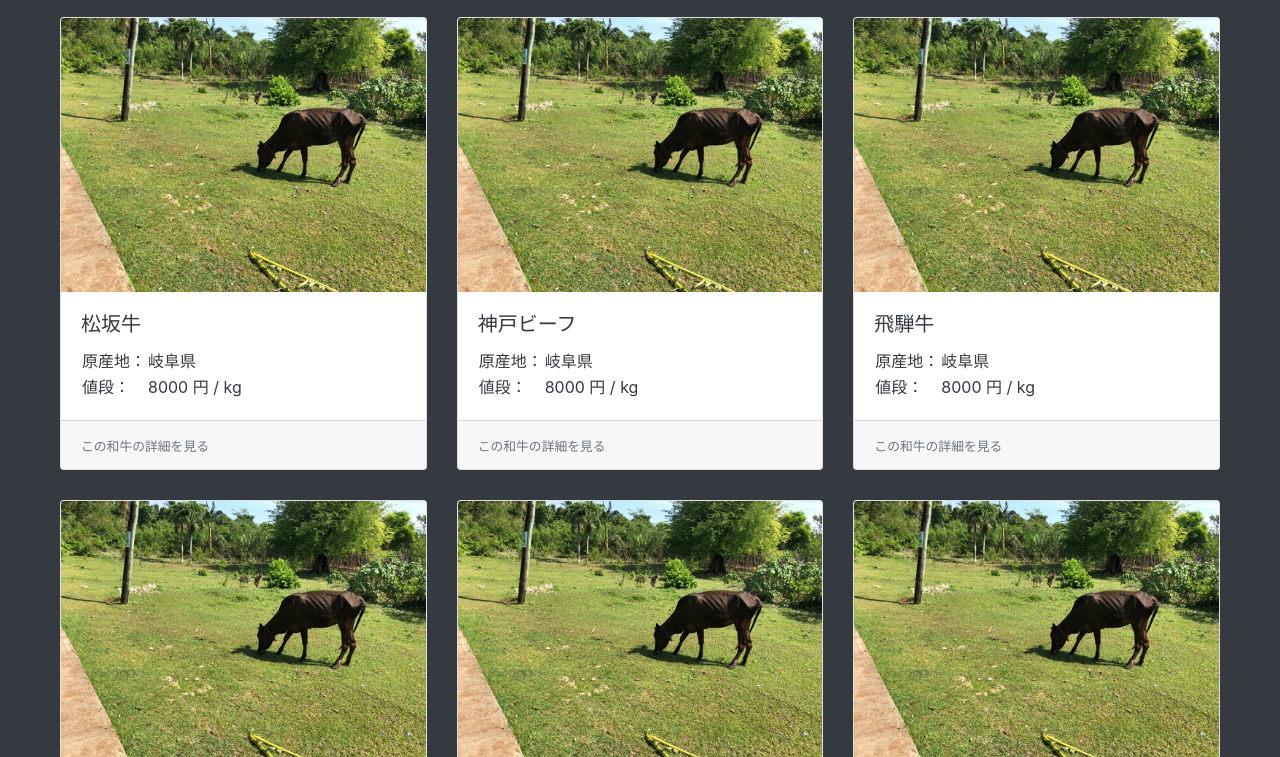
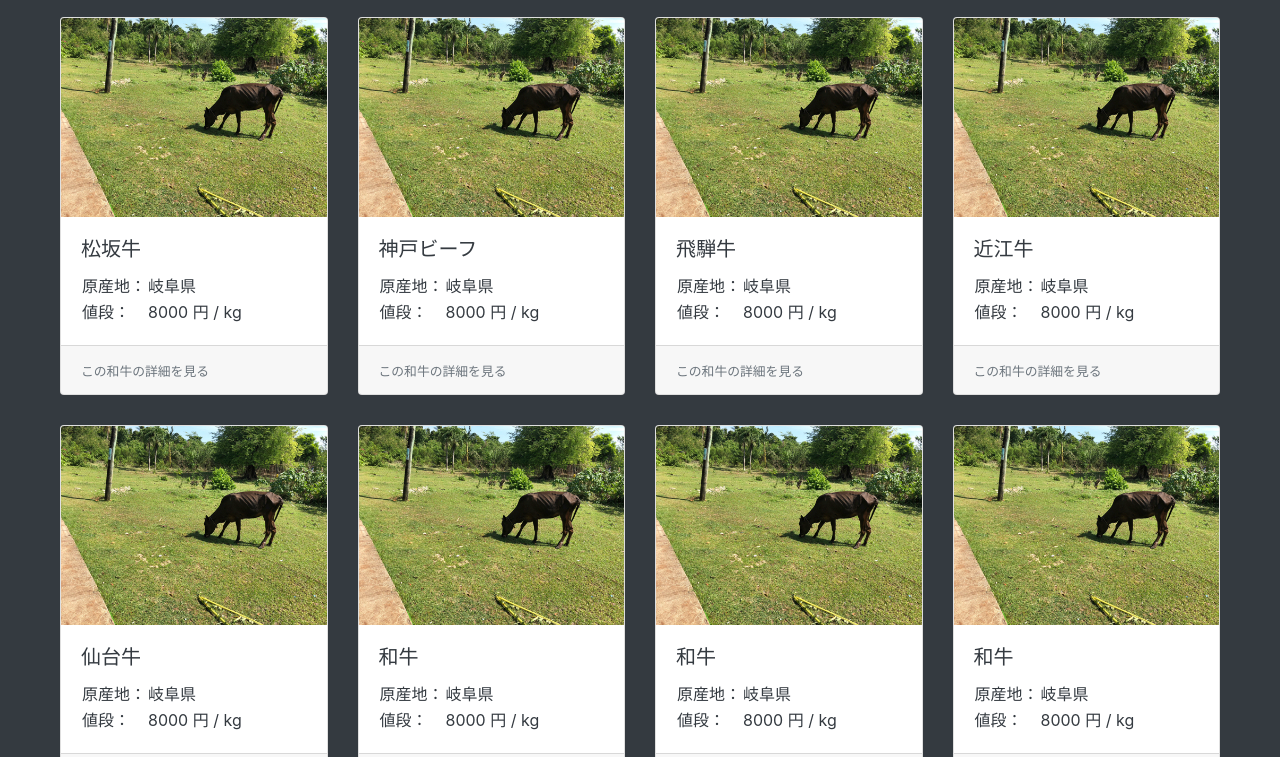
Before and after one commit to stys328-jpg/wagyu_price, a plain HTML site: page index.html in a window 1280 px wide. Shown: the part 43-800 px from the top of the page. Drawn offline with Linux system fonts and the light colour scheme.

Commit message:
1桁あたりのカード枚数を4枚にへんこう

```diff
--- a/index.html
+++ b/index.html
@@ -85,8 +85,46 @@
           <small class="text-muted">この和牛の詳細を見る</small>
         </div>
       </a>
+       <a href="#" class="card">
+        <img class="card-img-top" src="img/ph_beaf.jpg">
+        <div class="card-body">
+          <h5 class="card-title">近江牛</h5>
+          <table>
+            <tr>
+              <td>原産地： </td>
+              <td>岐阜県</td>
+            </tr>
+            <tr>
+              <td>値段： </td>
+              <td>8000 円 / kg</td>
+            </tr>
+          </table>
+        </div>
+        <div class="card-footer">
+          <small class="text-muted">この和牛の詳細を見る</small>
+        </div>
+       </a>
     </div>
     <div class="card-deck row">
+      <a href="#" class="card">
+        <img class="card-img-top" src="img/ph_beaf.jpg">
+        <div class="card-body">
+         <h5 class="card-title">仙台牛</h5>
+          <table>
+            <tr>
+              <td>原産地： </td>
+              <td>岐阜県</td>
+            </tr>
+            <tr>
+              <td>値段： </td>
+              <td>8000 円 / kg</td>
+            </tr>
+          </table>
+        </div>
+        <div class="card-footer">
+          <small class="text-muted">この和牛の詳細を見る</small>
+        </div>
+      </a>
       <a href="#" class="card">
         <img class="card-img-top" src="img/ph_beaf.jpg">
         <div class="card-body">
```
